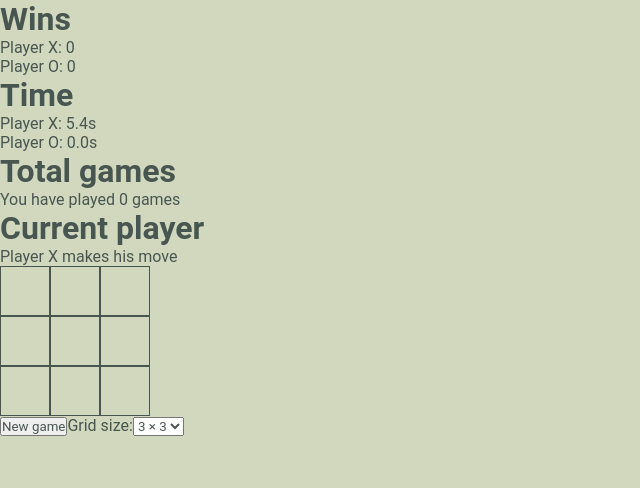
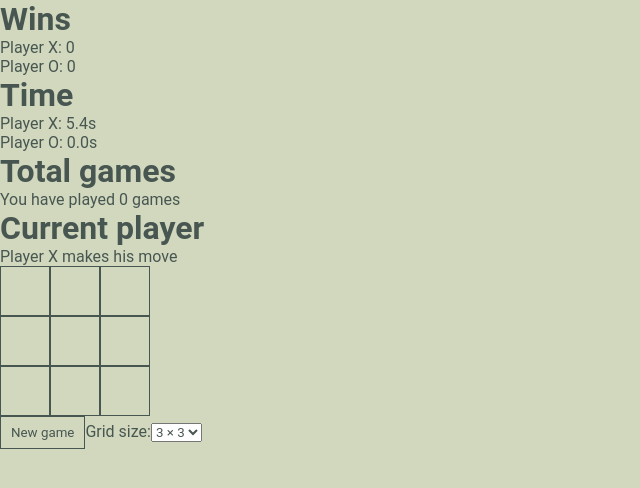
Before and after one commit to MaksymRybak09/TicTackToe, a React (Vite) app: page / in a window 1280 px wide. Shown: the top 488 px of the page, without its empty margins (0-640 px from the left). Built offline with nearby package versions, Linux system fonts and the light colour scheme.

Commit message:
replace: button with my button

```diff
--- a/src/components/GameControlls/GameControlls.tsx
+++ b/src/components/GameControlls/GameControlls.tsx
@@ -1,3 +1,5 @@
+import MyButton from "../MyButton/MyButton";
+
 type GameBoardProps = {
   onNewGame: () => void;
   selectedGridSize: number;
@@ -7,7 +9,7 @@ type GameBoardProps = {
 function GameControlls(props: GameBoardProps) {
   return (
     <div>
-      <button onClick={props.onNewGame}>New game</button>
+      <MyButton onClick={props.onNewGame}>New game</MyButton>
       <label>
         Grid size:
         <select
--- a/src/components/Modal/Modal.tsx
+++ b/src/components/Modal/Modal.tsx
@@ -2,6 +2,7 @@ import { useEffect } from "react";
 import { formatTime } from "../../lib/helpers/formatTime";
 import type { Player } from "../../types/player";
 import type { Time } from "../../types/time";
+import MyButton from "../MyButton/MyButton";
 import styles from "./modal.module.css";
 
 type ModalProps = {
@@ -43,7 +44,7 @@ function Modal(props: ModalProps) {
     <div className={styles.fade}>
       <div id="modal" className={styles.modal}>
         <p>{message}</p>
-        <button onClick={props.onClose}>OK</button>
+        <MyButton onClick={props.onClose}>OK</MyButton>
       </div>
     </div>
   );
```
